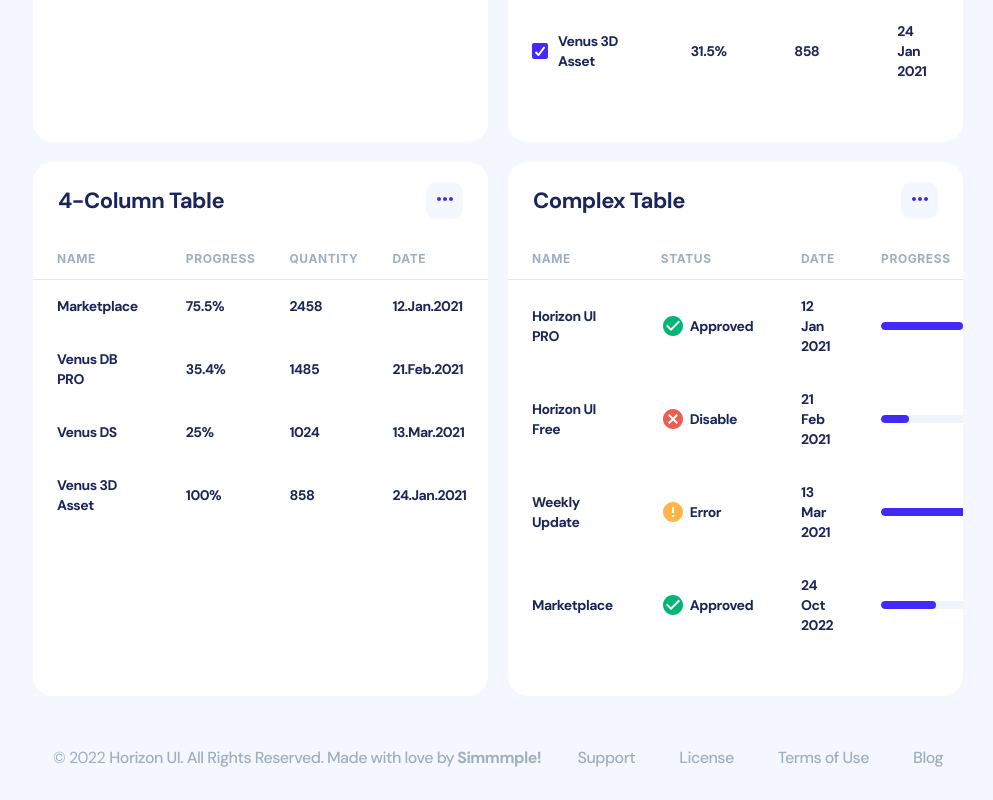
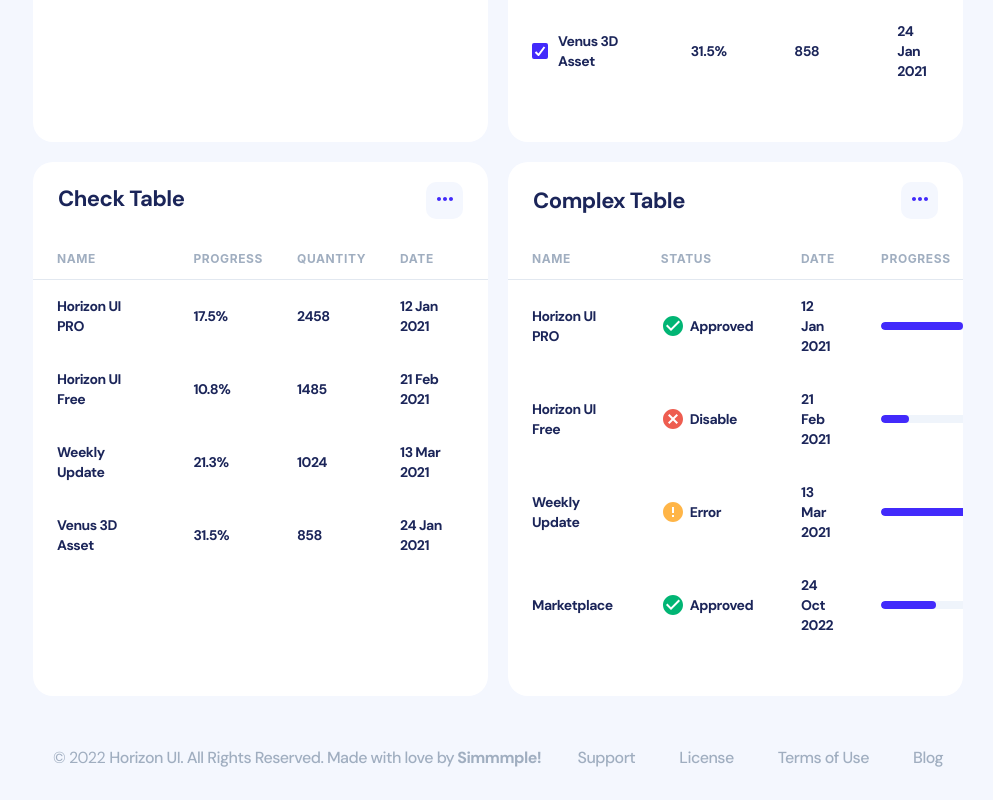
Before and after one commit to SuperSmile0902/horizon-ui, a React (Create React App) app: page /#/admin/data-tables in a window 1280 px wide. Shown: the part 1013-1813 px from the top of the page, without its empty margins (287-1280 px from the left). Built offline with nearby package versions, Linux system fonts and the light colour scheme.

Commit message:
Columns table

```diff
--- a/src/views/admin/dataTables/components/ColumnsTable.tsx
+++ b/src/views/admin/dataTables/components/ColumnsTable.tsx
@@ -1,105 +1,169 @@
-import { Flex, Table, Tbody, Td, Text, Th, Thead, Tr, useColorModeValue } from '@chakra-ui/react';
-import React, { useMemo } from 'react';
-import { useGlobalFilter, usePagination, useSortBy, useTable } from 'react-table';
+import { Flex, Box, Table, Checkbox, Tbody, Td, Text, Th, Thead, Tr, useColorModeValue } from '@chakra-ui/react';
+import * as React from 'react';
+
+import {
+	createColumnHelper,
+	flexRender,
+	getCoreRowModel,
+	getSortedRowModel,
+	SortingState,
+	useReactTable
+} from '@tanstack/react-table';
 
 // Custom components
 import Card from 'components/card/Card';
 import Menu from 'components/menu/MainMenu';
-export default function ColumnsTable(props: { columnsData: any; tableData: any }) {
-	const { columnsData, tableData } = props;
 
-	const columns = useMemo(() => columnsData, [ columnsData ]);
-	const data = useMemo(() => tableData, [ tableData ]);
+type Task = {
+	name: string;
+	progress: string;
+	quantity: number;
+	date: string;
+};
 
-	const tableInstance = useTable(
-		{
-			columns,
-			data
-		},
-		useGlobalFilter,
-		useSortBy,
-		usePagination
-	);
+const columnHelper = createColumnHelper<Task>();
 
-	const { getTableProps, getTableBodyProps, headerGroups, page, prepareRow, initialState } = tableInstance;
-	initialState.pageSize = 5;
-
+// const columns = columnsDataCheck;
+export default function ColumnTable(props: { tableData: any }) {
+	const { tableData } = props;
+	const [ sorting, setSorting ] = React.useState<SortingState>([]);
 	const textColor = useColorModeValue('secondaryGray.900', 'white');
 	const borderColor = useColorModeValue('gray.200', 'whiteAlpha.100');
+	let defaultData= tableData;
+	const columns = [
+		columnHelper.accessor('name', {
+			id: 'name',
+			header: () => (
+				<Text
+					justifyContent='space-between'
+					align='center'
+					fontSize={{ sm: '10px', lg: '12px' }}
+					color='gray.400'>
+					NAME
+				</Text>
+			),
+			cell: (info: any) => (
+				<Flex align='center'>
+					<Text color={textColor} fontSize='sm' fontWeight='700'>
+						{info.getValue()}
+					</Text>
+				</Flex>
+			)
+		}),
+		columnHelper.accessor('progress', {
+			id: 'progress',
+			header: () => (
+				<Text
+					justifyContent='space-between'
+					align='center'
+					fontSize={{ sm: '10px', lg: '12px' }}
+					color='gray.400'>
+					PROGRESS
+				</Text>
+			),
+			cell: (info) => (
+				<Text color={textColor} fontSize='sm' fontWeight='700'>
+					{info.getValue()}
+				</Text>
+			)
+		}),
+		columnHelper.accessor('quantity', {
+			id: 'quantity',
+			header: () => (
+				<Text
+					justifyContent='space-between'
+					align='center'
+					fontSize={{ sm: '10px', lg: '12px' }}
+					color='gray.400'>
+					QUANTITY
+				</Text>
+			),
+			cell: (info) => (
+				<Text color={textColor} fontSize='sm' fontWeight='700'>
+					{info.getValue()}
+				</Text>
+			)
+		}),
+		columnHelper.accessor('date', {
+			id: 'date',
+			header: () => (
+				<Text
+					justifyContent='space-between'
+					align='center'
+					fontSize={{ sm: '10px', lg: '12px' }}
+					color='gray.400'>
+					DATE
+				</Text>
+			),
+			cell: (info) => (
+				<Text color={textColor} fontSize='sm' fontWeight='700'>
+					{info.getValue()}
+				</Text>
+			)
+		})
+	];
+	const [ data, setData ] = React.useState(() => [ ...defaultData ]);
+	const table = useReactTable({
+		data,
+		columns,
+		state: {
+			sorting
+		},
+		onSortingChange: setSorting,
+		getCoreRowModel: getCoreRowModel(),
+		getSortedRowModel: getSortedRowModel(),
+		debugTable: true
+	});
 	return (
 		<Card flexDirection='column' w='100%' px='0px' overflowX={{ sm: 'scroll', lg: 'hidden' }}>
-			<Flex px='25px' justify='space-between' mb='20px' align='center'>
-				<Text color={textColor} fontSize='22px' fontWeight='700' lineHeight='100%'>
-					4-Column Table
+			<Flex px='25px' mb="8px" justifyContent='space-between' align='center'>
+				<Text color={textColor} fontSize='22px' mb="4px" fontWeight='700' lineHeight='100%'>
+					Check Table
 				</Text>
 				<Menu />
 			</Flex>
-			<Table {...getTableProps()} variant='simple' color='gray.500' mb='24px'>
+			<Box>
+				<Table variant='simple' color='gray.500' mb='24px' mt="12px">
 					<Thead>
-					{headerGroups.map((headerGroup, index) => (
-						<Tr {...headerGroup.getHeaderGroupProps()} key={index}>
-							{headerGroup.headers.map((column, index) => (
+						{table.getHeaderGroups().map((headerGroup) => (
+							<Tr  key={headerGroup.id}>
+								{headerGroup.headers.map((header) => {
+									return (
 										<Th
-									{...column.getHeaderProps(column.getSortByToggleProps())}
+											key={header.id}
+											colSpan={header.colSpan}
 											pe='10px'
-									key={index}
-									borderColor={borderColor}>
+											borderColor={borderColor}
+											cursor='pointer'
+											onClick={header.column.getToggleSortingHandler()}>
 											<Flex
-										justify='space-between'
+												justifyContent='space-between'
 												align='center'
 												fontSize={{ sm: '10px', lg: '12px' }}
 												color='gray.400'>
-										{column.render('Header')}
+												{flexRender(header.column.columnDef.header, header.getContext())}{{
+													asc: '',
+													desc: '',
+												}[header.column.getIsSorted() as string] ?? null}
 											</Flex>
 										</Th>
-							))}
+									);
+								})}
 							</Tr>
 						))}
 					</Thead>
-				<Tbody {...getTableBodyProps()}>
-					{page.map((row, index) => {
-						prepareRow(row);
+					<Tbody>
+						{table.getRowModel().rows.slice(0, 11).map((row) => {
 							return (
-							<Tr {...row.getRowProps()} key={index}>
-								{row.cells.map((cell, index) => {
-									let data;
-									if (cell.column.Header === 'NAME') {
-										data = (
-											<Flex align='center'>
-												<Text color={textColor} fontSize='sm' fontWeight='700'>
-													{cell.value}
-												</Text>
-											</Flex>
-										);
-									} else if (cell.column.Header === 'PROGRESS') {
-										data = (
-											<Flex align='center'>
-												<Text me='10px' color={textColor} fontSize='sm' fontWeight='700'>
-													{cell.value}%
-												</Text>
-											</Flex>
-										);
-									} else if (cell.column.Header === 'QUANTITY') {
-										data = (
-											<Text color={textColor} fontSize='sm' fontWeight='700'>
-												{cell.value}
-											</Text>
-										);
-									} else if (cell.column.Header === 'DATE') {
-										data = (
-											<Text color={textColor} fontSize='sm' fontWeight='700'>
-												{cell.value}
-											</Text>
-										);
-									}
+								<Tr key={row.id}>
+									{row.getVisibleCells().map((cell) => {
 										return (
 											<Td
-											{...cell.getCellProps()}
-											key={index}
+												key={cell.id}
 												fontSize={{ sm: '14px' }}
 												minW={{ sm: '150px', md: '200px', lg: 'auto' }}
 												borderColor='transparent'>
-											{data}
+												{flexRender(cell.column.columnDef.cell, cell.getContext())}
 											</Td>
 										);
 									})}
@@ -108,6 +172,7 @@ export default function ColumnsTable(props: { columnsData: any; tableData: any }
 						})}
 					</Tbody>
 				</Table>
+			</Box>
 		</Card>
 	);
 }
--- a/src/views/admin/dataTables/index.tsx
+++ b/src/views/admin/dataTables/index.tsx
@@ -26,10 +26,10 @@ import DevelopmentTable from 'views/admin/dataTables/components/DevelopmentTable
 import CheckTable from 'views/admin/dataTables/components/CheckTable';
 import ColumnsTable from 'views/admin/dataTables/components/ColumnsTable';
 import ComplexTable from 'views/admin/dataTables/components/ComplexTable';
-import { columnsDataDevelopment, columnsDataColumns } from 'views/admin/dataTables/variables/columnsData';
+import { columnsDataDevelopment  } from 'views/admin/dataTables/variables/columnsData';
 import tableDataDevelopment from 'views/admin/dataTables/variables/tableDataDevelopment.json';
 import tableDataCheck from 'views/admin/dataTables/variables/tableDataCheck';
-import tableDataColumns from 'views/admin/dataTables/variables/tableDataColumns.json';
+import tableDataColumns from 'views/admin/dataTables/variables/tableDataColumns';
 import tableDataComplex from 'views/admin/dataTables/variables/tableDataComplex';
 
 export default function Settings() {
@@ -39,7 +39,7 @@ export default function Settings() {
 			<SimpleGrid mb='20px' columns={{ sm: 1, md: 2 }} spacing={{ base: '20px', xl: '20px' }}>
 				<DevelopmentTable columnsData={columnsDataDevelopment} tableData={tableDataDevelopment} />
 				<CheckTable tableData={tableDataCheck} />
-				<ColumnsTable columnsData={columnsDataColumns} tableData={tableDataColumns} />
+				<ColumnsTable  tableData={tableDataColumns} />
 				<ComplexTable tableData={tableDataComplex} />
 			</SimpleGrid>
 		</Box>
--- a/src/views/admin/dataTables/variables/tableDataColumns.json
+++ /dev/null
@@ -1,26 +0,0 @@
-[
-  {
-    "name":"Marketplace",
-    "quantity": 2458,
-    "date": "12.Jan.2021",
-    "progress": 75.5
-  },
-  {
-    "name":"Venus DB PRO",
-    "quantity": 1485,
-    "date": "21.Feb.2021",
-    "progress": 35.4
-  },
-  {
-    "name":"Venus DS",
-    "quantity": 1024,
-    "date": "13.Mar.2021",
-    "progress": 25
-  },
-  {
-    "name":"Venus 3D Asset",
-    "quantity": 858,
-    "date": "24.Jan.2021",
-    "progress": 100
-  }
-]
--- /dev/null
+++ b/src/views/admin/dataTables/variables/tableDataColumns.ts
@@ -0,0 +1,35 @@
+type Task = {
+	name: string;
+	progress: string;
+	quantity: number;
+	date: string;
+};
+
+const tableDataColumns: Task[] = [
+	{
+		name: 'Horizon UI PRO',
+		quantity: 2458,
+		progress: '17.5%',
+		date: '12 Jan 2021',
+	},
+	{
+		name:'Horizon UI Free',
+		quantity: 1485,
+		progress: '10.8%',
+		date: '21 Feb 2021',
+	},
+	{
+		name: 'Weekly Update',
+		quantity: 1024,
+		progress: '21.3%',
+		date: '13 Mar 2021',
+	},
+	{
+		name: 'Venus 3D Asset',
+		quantity: 858,
+		progress: '31.5%',
+		date: '24 Jan 2021',
+	},
+];
+
+export default tableDataColumns;
```
Lines whose indentation alone changed are shown as unchanged.
